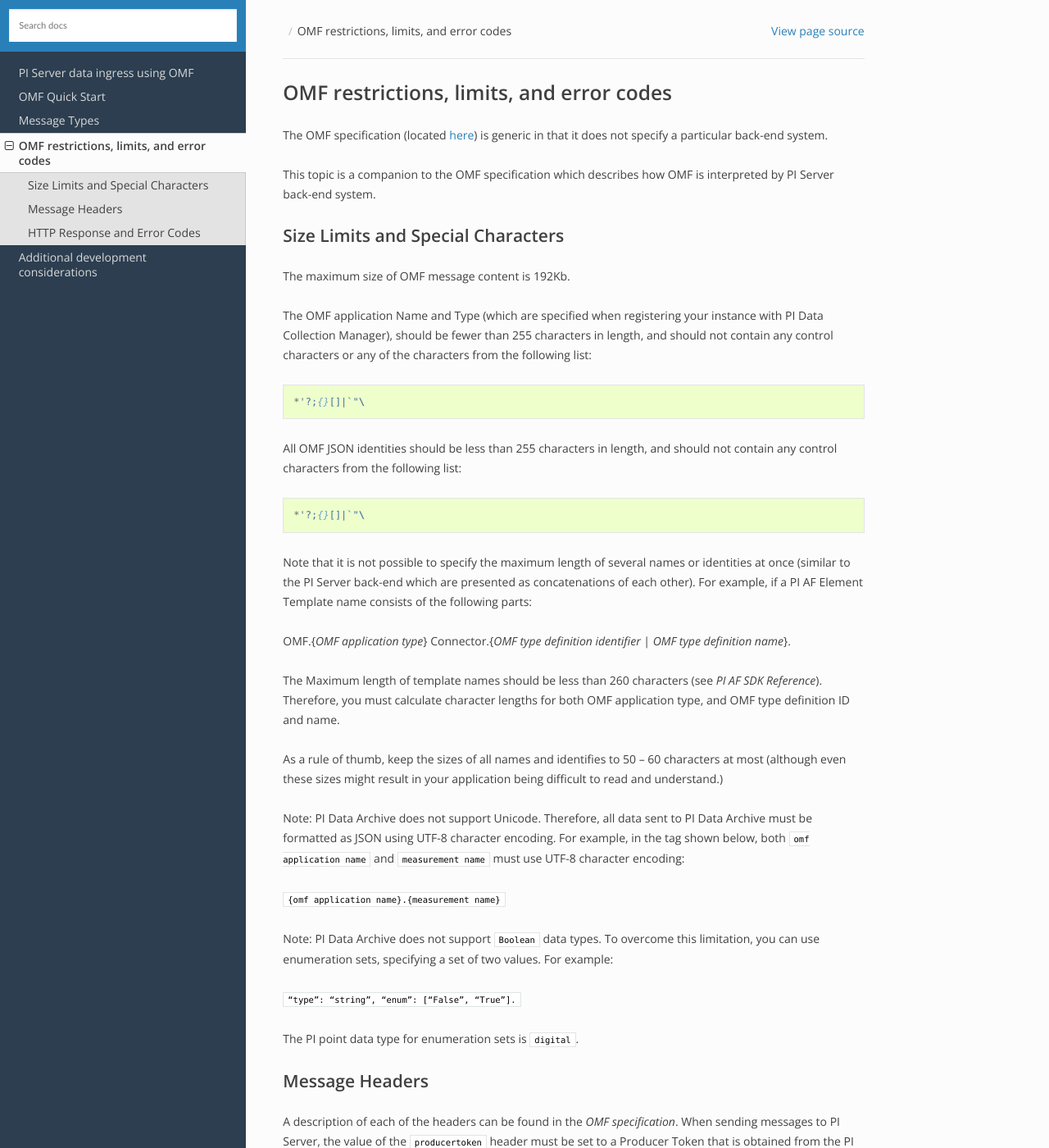
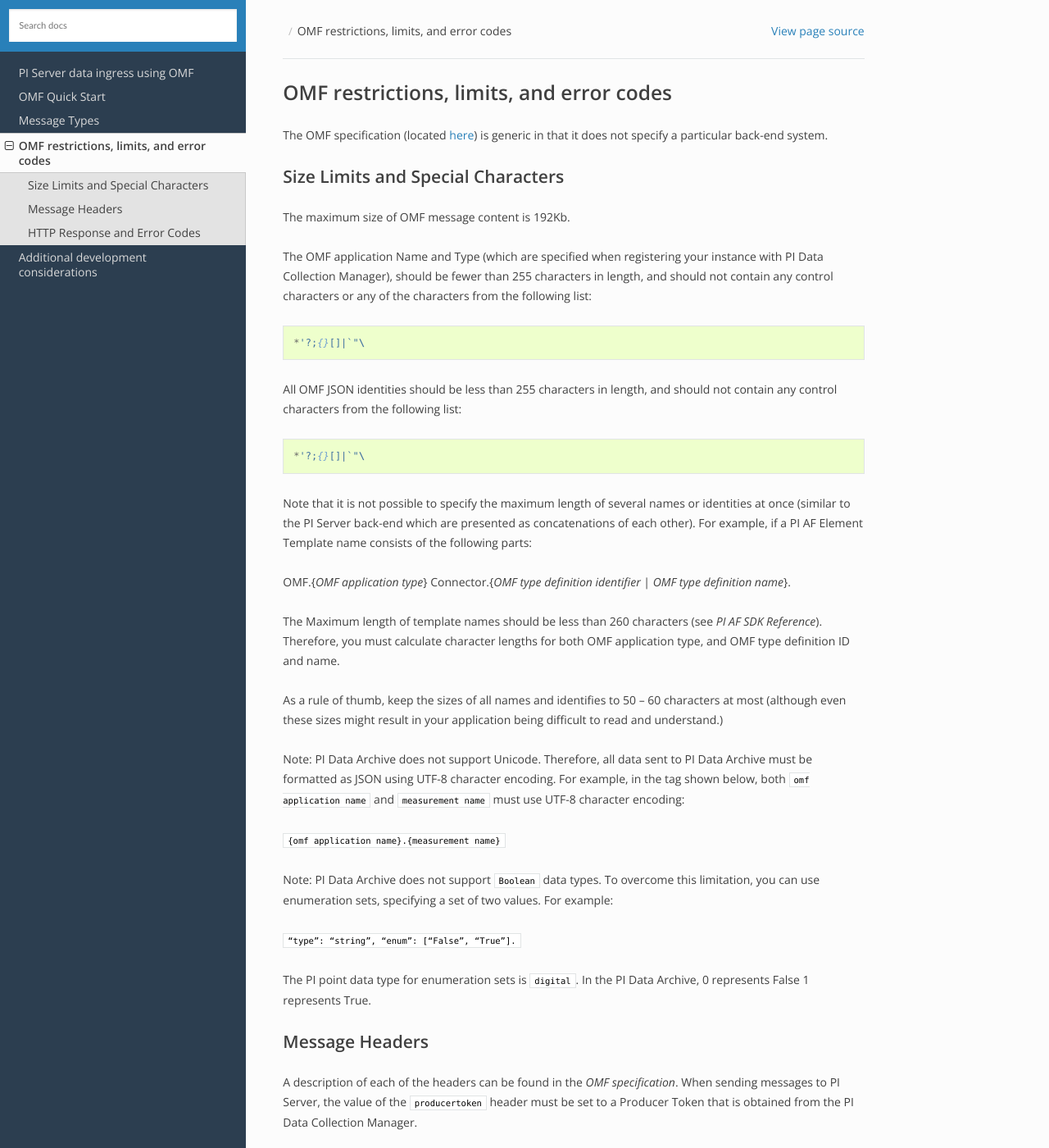
Before and after one commit to osisoft/OMF-Developer-Companion-Guide, a Sphinx documentation site: the page built from docs/OMF-Reference.rst, in a window 1280 px wide and 1400 px high. Shown: the whole window at 82% size. Built offline with Sphinx 7.4.7 and the Read the Docs theme 2.0.0, drawn with Linux system fonts in a browser that asks for light colours.

Commit message:
Update OMF-Reference.rst

```diff
--- a/docs/OMF-Reference.rst
+++ b/docs/OMF-Reference.rst
@@ -4,7 +4,6 @@
 
 The OMF specification (located `here <http://omf-docs.osisoft.com/en/v1.0/>`_) is generic in that it does not specify a particular back-end system.
 
-This topic is a companion to the OMF specification which describes how OMF is interpreted by PI Server back-end system.
 
 Size Limits and Special Characters
 ----------------------------------
@@ -50,7 +49,7 @@
 
 ``“type”: “string”, “enum”: [“False”, “True”].``
 
-The PI point data type for enumeration sets is ``digital``.
+The PI point data type for enumeration sets is ``digital``. In the PI Data Archive, 0 represents False 1 represents True.
 
 
 Message Headers
```
